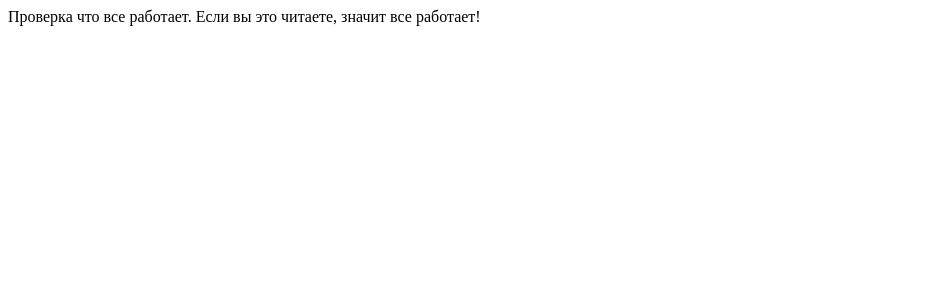
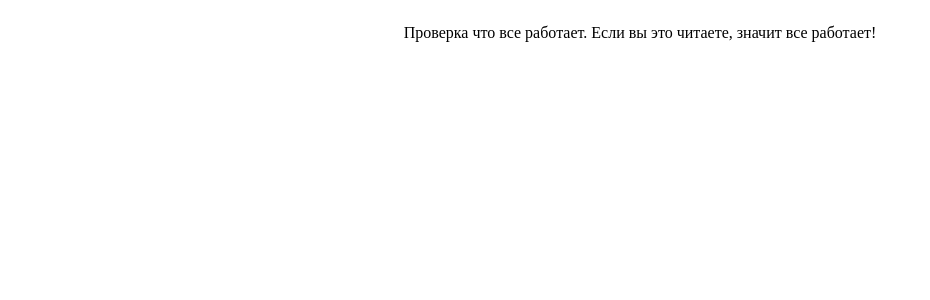
Before and after one commit to tomright/Vue3homework, a Vue app: page / in a window 1280 px wide. Shown: the top 300 px of the page, without its empty margins (0-930 px from the left). Built offline with nearby package versions, Linux system fonts and the light colour scheme.

Commit message:
Добавил стилей, чтобы все было по центру

```diff
--- a/src/App.vue
+++ b/src/App.vue
@@ -1,5 +1,12 @@
 <template>
-  Проверка что все работает. Если вы это читаете, значит все работает!
+  <div class="content">
+    <p>Проверка что все работает. Если вы это читаете, значит все работает!</p>
+  </div>
 </template>
 <script></script>
-<style></style>
+<style>
+.content {
+  display: flex;
+  justify-content: center;
+}
+</style>
```
